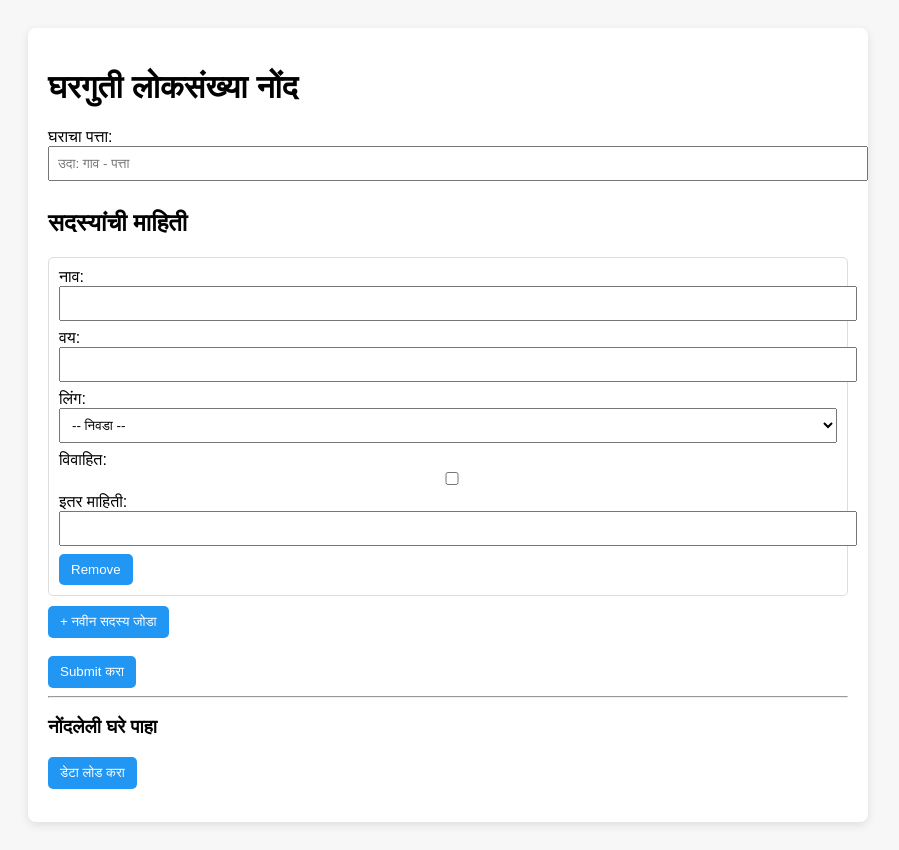
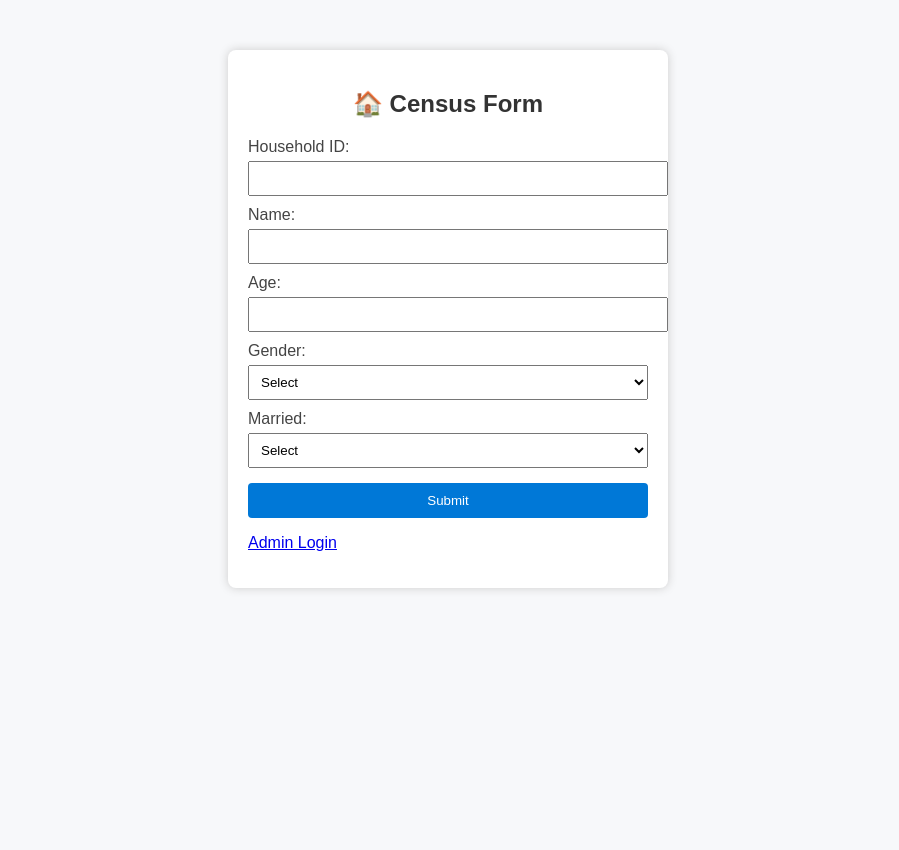
Before and after one commit to rohanmangore09/census-web, a Flask app: page / in a window 1280 px wide. Shown: the whole page, without its empty margins (192-1091 px from the left). After the commit the page ends 591 px from the top, so only its background shows below. Run offline with Flask 2, Linux system fonts and the light colour scheme.

Commit message:
add login

```diff
--- a/backend/app.py
+++ b/backend/app.py
@@ -1,84 +1,69 @@
-from flask import Flask, render_template, request, redirect, url_for, jsonify
-from db import SessionLocal, init_db
-from models import Household, Person
+from flask import Flask, render_template, request, redirect, url_for, session
+from flask_sqlalchemy import SQLAlchemy
+from datetime import timedelta
+import os
 
-app = Flask(__name__, template_folder="templates", static_folder="static")
+app = Flask(__name__)
+app.secret_key = "supersecret"
+app.permanent_session_lifetime = timedelta(minutes=30)
 
-@app.before_first_request
-def startup():
-    init_db()
+# Database config
+app.config['SQLALCHEMY_DATABASE_URI'] = 'postgresql://postgres:password@db:5432/censusdb'
+app.config['SQLALCHEMY_TRACK_MODIFICATIONS'] = False
+db = SQLAlchemy(app)
 
-@app.route("/")
-def index():
-    return render_template("index.html")
+# Import models
+from models import HouseholdMember
 
-@app.route("/submit", methods=["POST"])
+@app.route('/')
+def home():
+    return render_template('index.html')
+
+@app.route('/submit', methods=['POST'])
 def submit():
-    data = request.form
-    address = data.get("address", "")
-    names = request.form.getlist("name[]")
-    ages = request.form.getlist("age[]")
-    genders = request.form.getlist("gender[]")
-    married_list = request.form.getlist("married[]")
-    other_list = request.form.getlist("other[]")
+    household_id = request.form['household_id']
+    name = request.form['name']
+    age = request.form['age']
+    gender = request.form['gender']
+    married = request.form['married']
 
-    db = SessionLocal()
-    try:
-        household = Household(address=address)
-        db.add(household)
-        db.flush()
+    new_member = HouseholdMember(
+        household_id=household_id,
+        name=name,
+        age=age,
+        gender=gender,
+        married=married
+    )
+    db.session.add(new_member)
+    db.session.commit()
 
-        for i, name in enumerate(names):
-            if not name.strip():
-                continue
-            age = None
-            try:
-                age = int(ages[i]) if ages[i] else None
-            except:
-                age = None
-            gender = genders[i] if i < len(genders) else None
-            married = married_list[i] in ["on", "true", "1"] if i < len(married_list) else False
-            other = other_list[i] if i < len(other_list) else None
-            person = Person(
-                household_id=household.id,
-                name=name.strip(),
-                age=age,
-                gender=gender,
-                married=married,
-                other_info=other,
-            )
-            db.add(person)
+    return redirect(url_for('home'))
 
-        db.commit()
-    except Exception as e:
-        db.rollback()
-        return f"Error: {e}", 500
-    finally:
-        db.close()
+@app.route('/admin-login', methods=['GET', 'POST'])
+def admin_login():
+    if request.method == 'POST':
+        username = request.form['username']
+        password = request.form['password']
+        if username == 'admin' and password == 'admin123':
+            session['admin'] = True
+            return redirect(url_for('admin_dashboard'))
+        else:
+            return render_template('admin_login.html', error="Invalid credentials")
+    return render_template('admin_login.html')
 
-    return redirect(url_for("index"))
+@app.route('/admin-dashboard')
+def admin_dashboard():
+    if 'admin' not in session:
+        return redirect(url_for('admin_login'))
+    members = HouseholdMember.query.all()
+    return render_template('admin.html', members=members)
 
-@app.route("/api/households", methods=["GET"])
-def get_households():
-    db = SessionLocal()
-    try:
-        households = db.query(Household).all()
-        result = []
-        for h in households:
-            members = []
-            for m in h.members:
-                members.append({
-                    "id": m.id,
-                    "name": m.name,
-                    "age": m.age,
-                    "gender": m.gender,
-                    "married": m.married,
-                    "other": m.other_info
-                })
-            result.append({"id": h.id, "address": h.address, "members": members})
-        return jsonify(result)
-    finally:
-        db.close()
+@app.route('/logout')
+def logout():
+    session.pop('admin', None)
+    return redirect(url_for('home'))
 
-if __name__ == "__main__":
-    app.run(host="0.0.0.0", port=8000)
+if __name__ == '__main__':
+    with app.app_context():
+        db.create_all()
+    app.run(host='0.0.0.0', port=8000)
--- a/backend/static/styles.css
+++ b/backend/static/styles.css
@@ -1,35 +1,75 @@
 body {
   font-family: Arial, sans-serif;
-  background: #f7f7f7;
-  padding: 20px;
+  background-color: #f7f8fa;
 }
+
 .container {
-  max-width: 800px;
-  margin: auto;
-  background: #fff;
+  width: 400px;
+  margin: 50px auto;
+  background: white;
   padding: 20px;
   border-radius: 8px;
-  box-shadow: 0 3px 10px rgba(0,0,0,0.1);
+  box-shadow: 0 0 10px #ccc;
 }
-.member {
-  border: 1px solid #ddd;
-  padding: 10px;
-  margin-bottom: 10px;
-  border-radius: 5px;
+
+h2 {
+  text-align: center;
+  color: #333;
 }
+
+label {
+  display: block;
+  margin-top: 10px;
+  color: #444;
+}
+
 input, select {
   width: 100%;
-  margin-bottom: 8px;
   padding: 8px;
+  margin-top: 5px;
 }
+
 button {
-  background-color: #2196F3;
+  margin-top: 15px;
+  width: 100%;
+  padding: 10px;
+  background-color: #0078d7;
   color: white;
   border: none;
-  padding: 8px 12px;
+  border-radius: 4px;
+}
+
+button:hover {
+  background-color: #005ea3;
+}
+
+table {
+  width: 100%;
+  border-collapse: collapse;
+  margin-top: 20px;
+}
+
+th, td {
+  border: 1px solid #aaa;
+  padding: 8px;
+  text-align: center;
+}
+
+th {
+  background-color: #0078d7;
+  color: white;
+}
+
+.error {
+  color: red;
+  text-align: center;
+}
+
+.logout {
+  display: inline-block;
+  background: #ff4444;
+  color: white;
+  padding: 5px 10px;
   border-radius: 5px;
-  cursor: pointer;
+  text-decoration: none;
 }
-button:hover {
-  background-color: #1976D2;
-}
--- a/backend/templates/index.html
+++ b/backend/templates/index.html
@@ -1,68 +1,41 @@
 <!DOCTYPE html>
-<html lang="mr">
+<html lang="en">
 <head>
-  <meta charset="utf-8">
-  <meta name="viewport" content="width=device-width, initial-scale=1">
-  <title>घरगुती लोकसंख्या नोंद</title>
-  <link rel="stylesheet" href="/static/styles.css">
+  <meta charset="UTF-8">
+  <title>Census Data Entry</title>
+  <link rel="stylesheet" href="{{ url_for('static', filename='styles.css') }}">
 </head>
 <body>
   <div class="container">
-    <h1>घरगुती लोकसंख्या नोंद</h1>
-    <form id="censusForm" action="/submit" method="post">
-      <label>घराचा पत्ता:</label>
-      <input type="text" name="address" placeholder="उदा: गाव - पत्ता" required>
+    <h2>🏠 Census Form</h2>
+    <form method="POST" action="/submit">
+      <label>Household ID:</label>
+      <input type="text" name="household_id" required><br>
 
-      <h2>सदस्यांची माहिती</h2>
-      <div id="members"></div>
+      <label>Name:</label>
+      <input type="text" name="name" required><br>
 
-      <button type="button" onclick="addMember()">+ नवीन सदस्य जोडा</button>
-      <br><br>
-      <button type="submit">Submit करा</button>
+      <label>Age:</label>
+      <input type="number" name="age" required><br>
+
+      <label>Gender:</label>
+      <select name="gender" required>
+        <option value="">Select</option>
+        <option>Male</option>
+        <option>Female</option>
+        <option>Other</option>
+      </select><br>
+
+      <label>Married:</label>
+      <select name="married" required>
+        <option value="">Select</option>
+        <option>Yes</option>
+        <option>No</option>
+      </select><br>
+
+      <button type="submit">Submit</button>
     </form>
-
-    <hr>
-    <h3>नोंदलेली घरे पाहा</h3>
-    <button onclick="loadHouseholds()">डेटा लोड करा</button>
-    <pre id="output"></pre>
+    <p><a href="/admin-login">Admin Login</a></p>
   </div>
-
-<script>
-function addMember(){
-  const div = document.createElement('div');
-  div.className = 'member';
-  div.innerHTML = `
-    <label>नाव:</label>
-    <input name="name[]" required>
-    <label>वय:</label>
-    <input name="age[]" type="number">
-    <label>लिंग:</label>
-    <select name="gender[]">
-      <option value="">-- निवडा --</option>
-      <option value="male">पुरुष</option>
-      <option value="female">स्त्री</option>
-      <option value="other">इतर</option>
-    </select>
-    <label>विवाहित:</label>
-    <input type="checkbox" name="married[]">
-    <label>इतर माहिती:</label>
-    <input name="other[]">
-    <button type="button" onclick="this.parentNode.remove()">Remove</button>
-  `;
-  document.getElementById('members').appendChild(div);
-}
-addMember();
-
-function loadHouseholds(){
-  fetch('/api/households')
-    .then(res => res.json())
-    .then(data => {
-      document.getElementById('output').textContent = JSON.stringify(data, null, 2);
-    })
-    .catch(err => {
-      document.getElementById('output').textContent = err;
-    });
-}
-</script>
 </body>
 </html>
```
Also changed, not shown: backend/models.py (+10 -18 lines), backend/templates/admin.html (added, +34 -0 lines), backend/templates/admin_login.html (added, +26 -0 lines), docker-compose.yml (+9 -21 lines).
